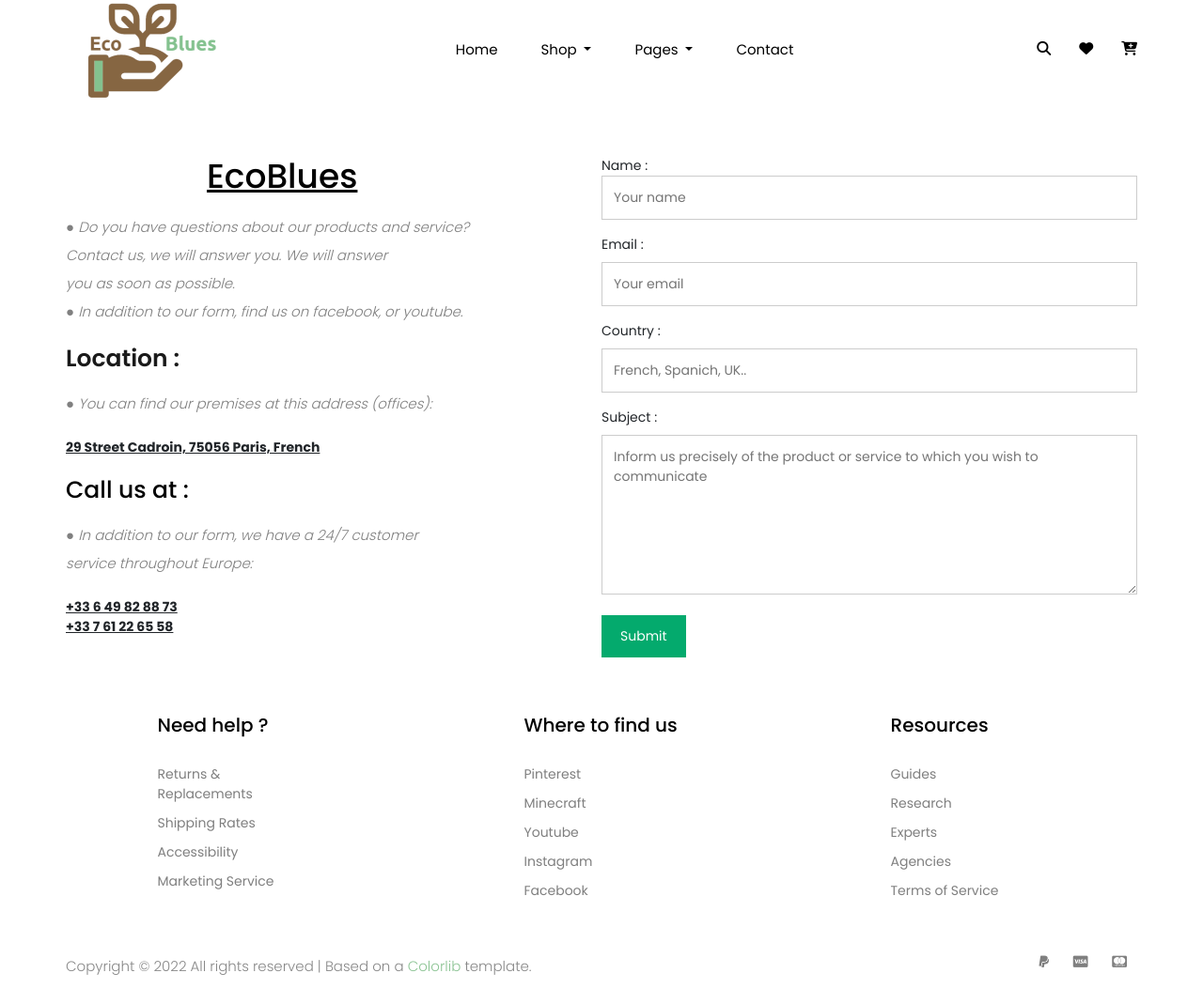
After one commit to WapFalo/ecommerceSite, a Symfony app: template templates/contact.html.twig in a window 1280 px wide. The commit adds this page. Shown: the whole page at 94% size. Run offline with Twig, Linux system fonts and the light colour scheme; the template is opened without the code that fills it, so the values that code supplies are empty; some libraries are stand-ins or nearby versions; some web fonts are replaced.

Commit message:
link css for page contact

```diff
--- /dev/null
+++ b/public/css/contact.css
@@ -0,0 +1,43 @@
+input[type=text], select, textarea {
+  width: 100%;
+  padding: 12px;
+  border: 1px solid #ccc;
+  margin-bottom: 16px;
+  resize: vertical;
+}
+
+input[type=submit] {
+  background-color: #04AA6D;
+  color: white;
+  padding: 12px 20px;
+  border: none;
+  cursor: pointer;
+}
+
+.column_contactpage {
+  float: left;
+  width: 50%;
+  margin-top: 6px;
+  padding: 160px 0 60px 0;
+}
+
+.column_contactpage h1{
+    text-decoration: underline;
+    padding: 0 0 10px 150px;
+}
+
+.column_contactpage p{
+    font-size: 15px;
+    font-style: italic;
+    color: grey;
+}
+
+.contactpage_more h2, h3{
+    text-decoration: none;
+    font-size: 25px;
+    padding: 20px 0 10px 0;
+}
+
+.contactpage_more strong{
+    text-decoration: underline;
+}
--- a/templates/base.html.twig
+++ b/templates/base.html.twig
@@ -21,6 +21,7 @@
 			<link rel="stylesheet" href="{{ asset('css/magnific-popup.css') }}">
 			<link rel="stylesheet" href="{{ asset('css/slick.css') }}">
 			<link rel="stylesheet" href="{{ asset('css/style.css') }}">
+			<link rel="stylesheet" href="{{ asset('css/contact.css') }}">
 		{% endblock %}
 	</head>
 	<body>
--- /dev/null
+++ b/templates/contact.html.twig
@@ -0,0 +1,37 @@
+{% extends "base.html.twig" %}
+{% block body %}
+
+<body>
+
+<div class="container">
+    <div class="column_contactpage">
+        <h1>EcoBlues</h1>
+            <p>● Do you have questions about our products and service?<br> Contact us, we will answer you. We will answer<br> you as soon as possible.</p>
+            <p>● In addition to our form, find us on facebook, or youtube.</p>
+        <div class="contactpage_more">
+            <h2>Location :</h2>
+                <p>● You can find our premises at this address (offices):</p><br>
+                <strong>29 Street Cadroin, 75056 Paris, French</strong>
+            <h3>Call us at :</h3>
+                <p>● In addition to our form, we have a 24/7 customer<br> service throughout Europe:</p><br>
+                <strong>+33 6 49 82 88 73<br>+33 7 61 22 65 58</strong>
+        </div>
+    </div>
+    <div class="column_contactpage">
+      <form class="conctatform>
+        <label for="name">Name :</label>
+            <input type="text" id="name" name="name" placeholder="Your name">
+        <label for="email">Email :</label>
+            <input type="text" id="email" name="email" placeholder="Your email">
+        <label for="country">Country :</label>
+            <input type="text" id="country" name="country" placeholder="French, Spanich, UK..">
+        <label for="subject">Subject :</label>
+        <textarea id="subject" name="subject" placeholder="Inform us precisely of the product or service to which you wish to communicate" style="height:170px"></textarea>
+        <input type="submit" value="Submit">
+      </form>
+    </div>
+</div>
+
+</body>
+
+{% endblock %}
```
